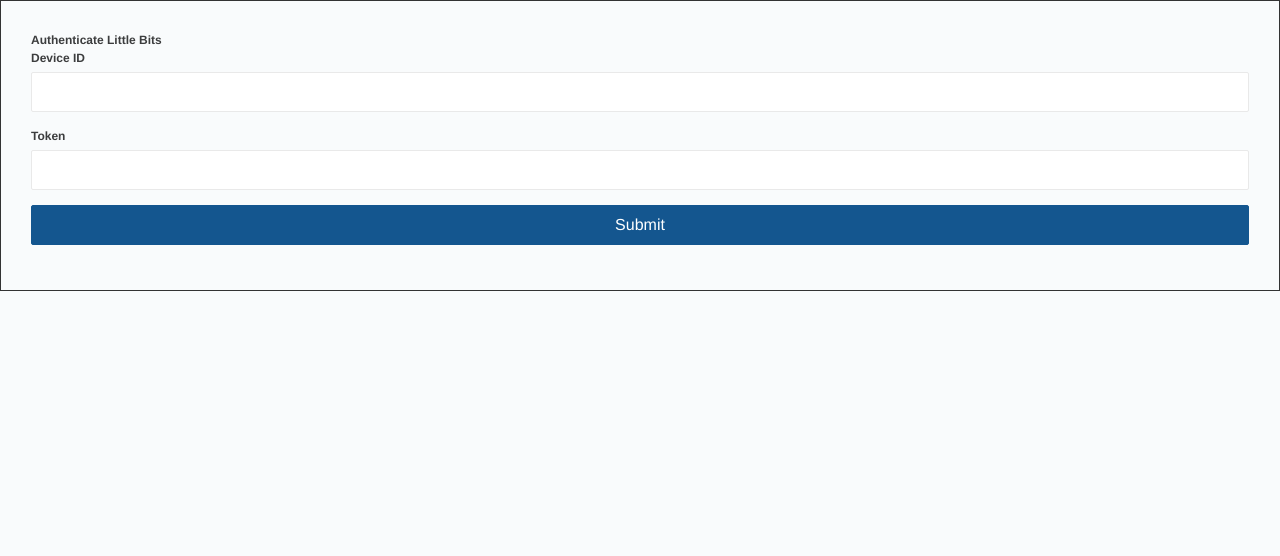
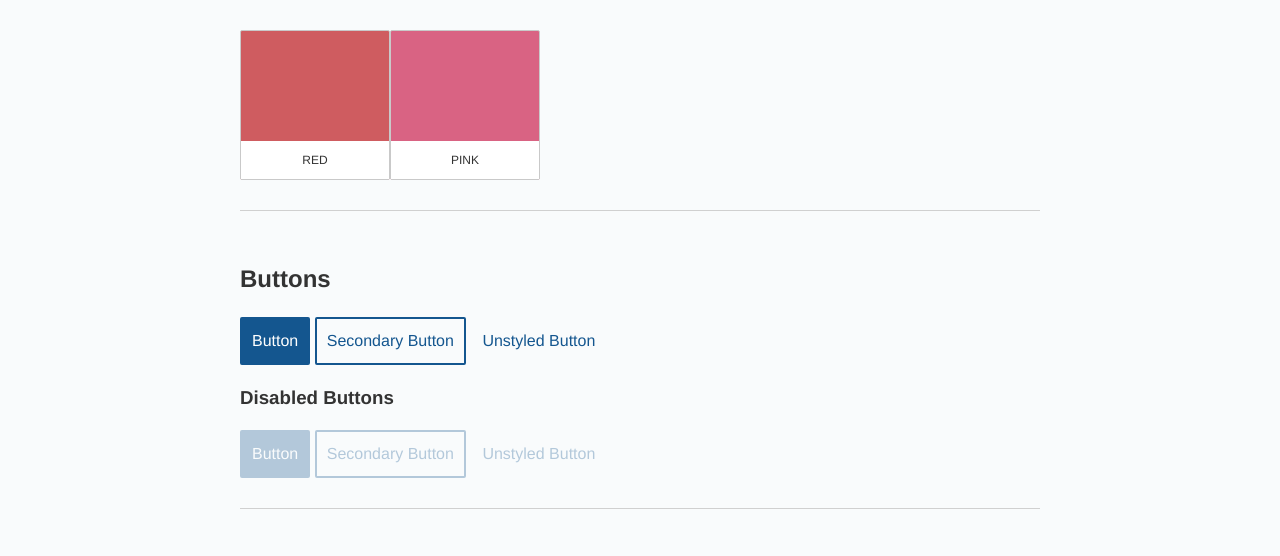
Before and after one commit to octoblu/ui-style-guide, a website: page site/index.html in a window 1280 px wide. Shown: the top 556 px of the page. Drawn offline with Linux system fonts and the light colour scheme.

Commit message:
Work in progress

```diff
--- a/assets/less/components/buttons.less
+++ b/assets/less/components/buttons.less
@@ -1,30 +1,36 @@
 .Button {
-  border: 1px solid transparent;
+  border: 2px solid @blu-blue;
+  border-radius: @blu-border-radius;
   padding: @blu-padding-default;
 
-  background: transparent;
+  background: @blu-blue;
+  color: white;
   -webkit-appearance: none;
 }
 
-.Button--primary {
-  &:extend(.Button);
+.Button--secondary {
+  border-color: @blu-blue;
+  background: transparent;
+  color: @blu-blue;
 
-  border-radius: @blu-border-radius;
-  border-color: @blu-blue;
-
-  background: @blu-blue;
-  color: white;
-  text-align: center;
+  &:hover {
+    background: darken(@blu-blue, 10%);
+    border-color: darken(@blu-blue, 10%);
+  }
 }
 
-.Button--secondary {
-  &:extend(.Button);
+.Button--no-style {
+  background: transparent;
+  border-color: transparent;
   color: @blu-blue;
 }
 
 .Button--full {
-  &:extend(.Button--primary);
-
   .flex;
   .justify-content(center);
 }
+
+.Button--disabled {
+  opacity: 0.3;
+  cursor: not-allowed;
+}
--- a/assets/less/components/forms.less
+++ b/assets/less/components/forms.less
@@ -11,7 +11,10 @@
 }
 
 .Form-legend {
-  font-size: @blu-font-small;
+  padding-left: @blu-padding-default;
+  padding-right: @blu-padding-default;
+
+  font-size: @blu-font-medium;
   font-weight: @blu-font-weight-bold;
 }
 
--- /dev/null
+++ b/assets/less/components/layout.less
@@ -0,0 +1,43 @@
+.blu-container {
+   width: 800px;
+   margin: 0 auto;
+}
+
+section {
+  border-bottom: 1px solid #D0D0D0;
+  padding: @blu-padding-extra-spaced 0;
+}
+
+
+.swatches {
+  .display(flex);
+  .flex-direction(row);
+
+  list-style: none;
+  margin: 0;
+  padding:0;
+}
+
+.swatch {
+  .display(flex);
+  .flex-direction(column-reverse);
+
+  height: 150px;
+  width: 150px;
+  border-radius: @blu-border-radius;
+  border: 1px solid @blu-gray-light;
+
+  &--red { background: @blu-red; }
+  &--pink { background: @blu-pink; }
+}
+
+.swatch-label {
+
+  padding: @blu-padding-default;
+  width: 100%;
+
+  font-size: @blu-font-small;
+  text-align: center;
+  text-transform: uppercase;
+  background: white;
+}
--- a/assets/less/globals/_colors.less
+++ b/assets/less/globals/_colors.less
@@ -1,4 +1,8 @@
 @blu-blue: #14568F;
 
+@blu-gray-light: #C9C9C9;
+@blu-gray-lighter: #e9e9e9;
 
-@blu-gray-light: #333;
+@blu-red: #CF5C60;
+
+@blu-pink: #D96383;
--- a/assets/less/manifest.less
+++ b/assets/less/manifest.less
@@ -4,5 +4,6 @@
 @import 'globals/_colors.less';
 
 @import 'components/base.less';
+@import 'components/layout.less';
 @import 'components/buttons.less';
 @import 'components/forms.less';
--- a/site/assets/styles/site.css
+++ b/site/assets/styles/site.css
@@ -386,24 +386,89 @@
 video {
   max-width: 100%;
 }
-.Button,
-.Button--primary,
-.Button--secondary,
-.Button--full {
-  border: 1px solid transparent;
+.blu-container {
+  width: 800px;
+  margin: 0 auto;
+}
+section {
+  border-bottom: 1px solid #D0D0D0;
+  padding: 30px 0;
+}
+.swatches {
+  display: -moz-box;
+  display: -webkit-box;
+  display: -webkit-flex;
+  display: -ms-flexbox;
+  display: -ms-flex;
+  display: flex;
+  -webkit-box-orient: horizontal;
+  -moz-box-orient: horizontal;
+  -webkit-box-direction: normal;
+  -moz-box-direction: normal;
+  min-width: 0;
+  -webkit-flex-direction: row;
+  -moz-flex-direction: row;
+  -ms-flex-direction: row;
+  flex-direction: row;
+  list-style: none;
+  margin: 0;
+  padding: 0;
+}
+.swatch {
+  display: -moz-box;
+  display: -webkit-box;
+  display: -webkit-flex;
+  display: -ms-flexbox;
+  display: -ms-flex;
+  display: flex;
+  -webkit-box-orient: vertical;
+  -moz-box-orient: vertical;
+  -webkit-box-direction: reverse;
+  -moz-box-direction: reverse;
+  min-height: 0;
+  -webkit-flex-direction: column-reverse;
+  -moz-flex-direction: column-reverse;
+  -ms-flex-direction: column-reverse;
+  flex-direction: column-reverse;
+  height: 150px;
+  width: 150px;
+  border-radius: 2px;
+  border: 1px solid #c9c9c9;
+}
+.swatch--red {
+  background: #cf5c60;
+}
+.swatch--pink {
+  background: #d96383;
+}
+.swatch-label {
   padding: 10px;
-  background: transparent;
+  width: 100%;
+  font-size: 12px;
+  text-align: center;
+  text-transform: uppercase;
+  background: white;
+}
+.Button {
+  border: 2px solid #14568f;
+  border-radius: 2px;
+  padding: 10px;
+  background: #14568f;
+  color: white;
   -webkit-appearance: none;
 }
-.Button--primary,
-.Button--full {
-  border-radius: 2px;
+.Button--secondary {
   border-color: #14568f;
-  background: #14568f;
-  color: white;
-  text-align: center;
+  background: transparent;
+  color: #14568f;
 }
-.Button--secondary {
+.Button--secondary:hover {
+  background: #0e3b62;
+  border-color: #0e3b62;
+}
+.Button--no-style {
+  background: transparent;
+  border-color: transparent;
   color: #14568f;
 }
 .Button--full {
@@ -424,6 +489,10 @@
   -ms-justify-content: center;
   justify-content: center;
 }
+.Button--disabled {
+  opacity: 0.3;
+  cursor: not-allowed;
+}
 .Form {
   display: -moz-box;
   display: -webkit-box;
@@ -443,11 +512,13 @@
   color: #3c3d3e;
 }
 .Form-fieldset {
-  border: 1px solid #333333;
+  border: 1px solid #c9c9c9;
   padding: 30px;
 }
 .Form-legend {
-  font-size: 12px;
+  padding-left: 10px;
+  padding-right: 10px;
+  font-size: 18px;
   font-weight: 800;
 }
 .Form-field,
--- a/site/index.html
+++ b/site/index.html
@@ -2,27 +2,61 @@
 <html>
 <head>
   <meta charset="utf-8">
-    <title>Gimme your creds!</title>
+  <title>Forms</title>
   <link rel="stylesheet" href="/assets/styles/site.css">
 </head>
 <body>
-    <form method="POST" action="/api/callback" class="Form">
-      <fieldse class="Form-fieldset">
-        <legend class="Form-legend">Authenticate Little Bits</legend>
+
+  <main class="blu-container">
+
+    <section>
+      <ul class="swatches">
+        <li class="swatch swatch--red">
+          <div class="swatch-label">RED</div>
+        </li>
+        <li class="swatch swatch--pink">
+          <div class="swatch-label">Pink</div>
+        </li>
+      </ul>
+    </section>
+
+    <section>
+      <h2>Buttons</h2>
+
+      <button class="Button">Button</button>
+      <button class="Button Button--secondary">Secondary Button</button>
+      <button class="Button Button--no-style">Unstyled Button</button>
+
+      <h3>Disabled Buttons</h3>
+
+      <button class="Button Button--disabled">Button</button>
+      <button class="Button Button--secondary Button--disabled">Secondary Button</button>
+      <button class="Button Button--no-style Button--disabled">Unstyled Button</button>
+
+    </section>
+
+    <section>
+      <h2>Forms</h2>
+
+      <form class="Form">
+        <fieldset class="Form-fieldset">
+          <legend class="Form-legend">Authentication Form</legend>
           <div class="Form-field">
-          <label for="deviceId" class="Form-label">Device ID</label>
+            <label for="deviceId" class="Form-label">Username</label>
             <input name="deviceId" class="Form-input">
           </div>
 
           <div class="Form-field">
-          <label for="token" class="Form-label">Token</label>
+            <label for="token" class="Form-label" type="password">Password</label>
             <input name="token" class="Form-input">
           </div>
 
           <div class="Form-field--actions">
             <input type="submit" class="Button Button--full">
           </div>
-      </fieldse>
+        </fieldset>
       </form>
+    </section>
+  </main>
 </body>
 </html>
```
Also changed, not shown: site/forms.html (added, +53 -0 lines). Lines whose indentation alone changed are shown as unchanged.
